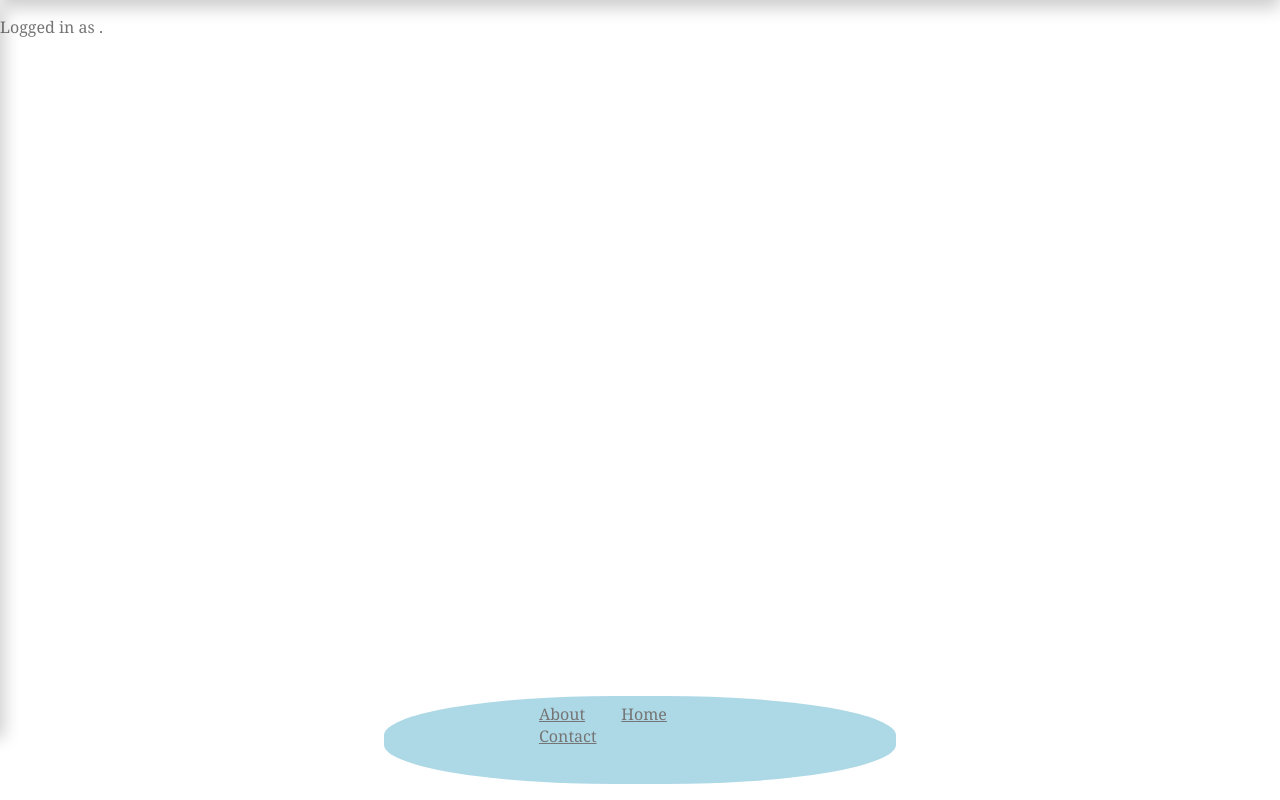
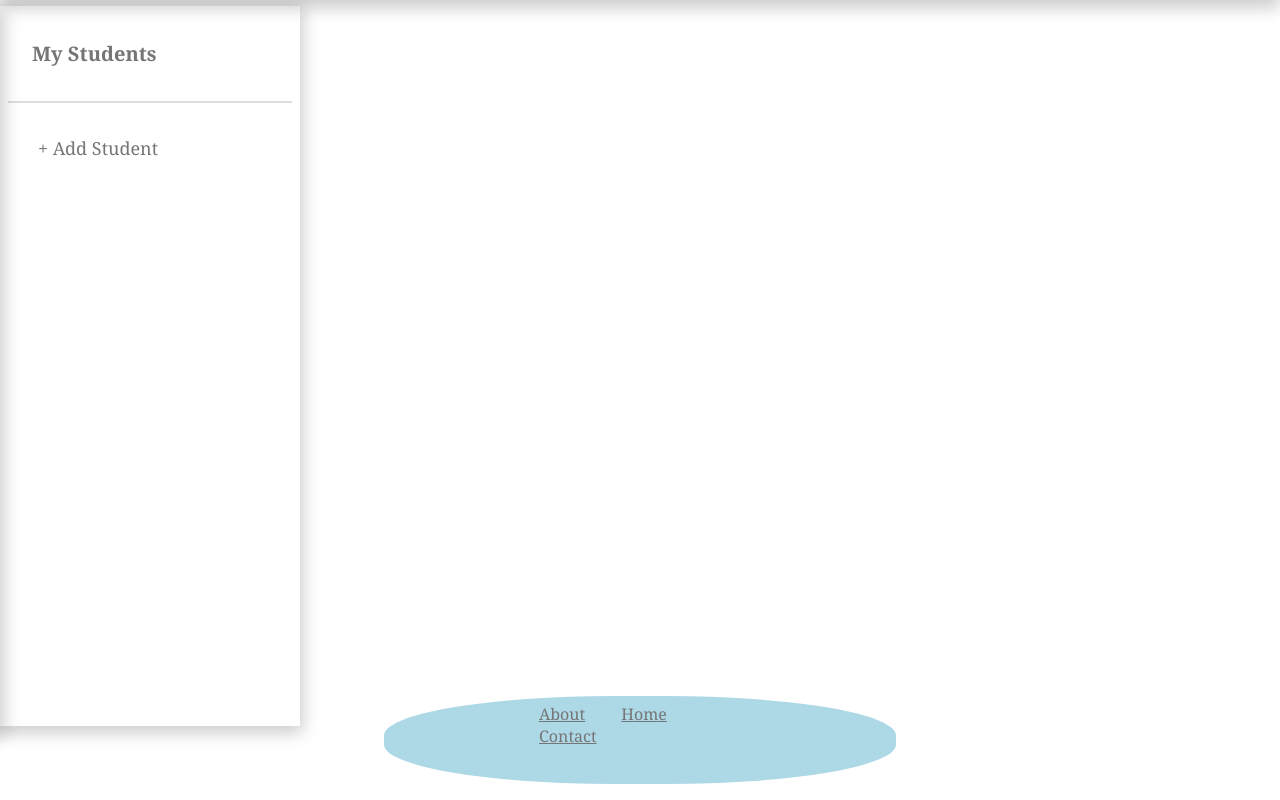
Before and after one commit to SteveMilesQuant/teacherCamp, a FastAPI app: page /students in a window 1280 px wide. Shown: the part 64-864 px from the top of the page. Run offline with FastAPI, Linux system fonts and the light colour scheme.

Commit message:
fixed most everything for students

```diff
--- a/main.py
+++ b/main.py
@@ -5,7 +5,7 @@ from fastapi.staticfiles import StaticFiles
 from fastapi.templating import Jinja2Templates
 from oauthlib.oauth2 import WebApplicationClient
 from user import User, load_all_roles, load_all_users_by_role
-from student import Student
+from student import StudentData, Student
 from program import Program, Level, GradeLevel
 from camp import Camp, load_camps_table
 from datetime import date
@@ -154,93 +154,44 @@ async def camps_get(request: Request):
     return templates.TemplateResponse("camps.html", template_args)
 
 
-async def students_get(request: Request, selected_id = None):
+@api_router.get("/students")
+async def get_students_page(request: Request):
     template_args = await build_base_html_args(request)
     student_names = {}
-    current_student = None
     if app.user is not None:
         app.user.load_students(db = app.db)
-        current_student = app.user.students.get(selected_id)
         for student_id, student in app.user.students.items():
             student_names[student_id] = student.name
     template_args['student_names'] = student_names
-    template_args['current_student'] = current_student
     return templates.TemplateResponse("students.html", template_args)
 
+@api_router.get("/students/{student_id}", response_model=StudentData)
+async def get_one_student(student_id: int):
+    return app.user.students.get(student_id)
 
-@api_router.get("/students")
-async def students_get_all(request: Request):
-    auth_response = check_auth(request=request, permission_url_path='/students')
-    if auth_response is not None:
-        return auth_response
-    return await students_get(request=request, selected_id=None)
+@api_router.put("/students/{student_id}", response_model = StudentData)
+async def put_update_student(student_id: int, updated_student: StudentData):
+    student = app.user.students.get(student_id).copy(update=updated_student.dict())
+    await student.update_basic(app.db)
+    app.user.students[student_id] = student
+    return student
 
-
-@api_router.get("/students/{student_id}")
-async def students_get_one(request: Request, student_id: int):
-    auth_response = check_auth(request=request, permission_url_path='/students')
-    if auth_response is not None:
-        return auth_response
-    return await students_get(request=request, selected_id=student_id)
-
-
-@api_router.post("/students")
-async def student_post_new(request: Request, student_name: str = Form(), student_birthdate: date = Form(), student_grade_level: int = Form()):
-    auth_response = check_auth(request=request, permission_url_path='/students')
-    if auth_response is not None:
-        return auth_response
-    app.user.load_students(db = app.db)
+@api_router.post("/students", response_model = StudentData)
+async def post_new_student(new_student_data: StudentData):
+    # TODO: there's got to be a slicker way to do this
     new_student = Student(
         db = app.db,
         id = None,
-        name = student_name,
-        birthdate = student_birthdate,
-        grade_level = GradeLevel(student_grade_level)
+        name = new_student_data.name,
+        birthdate = new_student_data.birthdate,
+        grade_level = new_student_data.grade_level
     )
-    app.user.add_student(db = app.db, student_id = new_student.id)
-    student_id = new_student.id
-    return await students_get(request=request, selected_id=student_id)
-
-
-@api_router.post("/students/{student_id}")
-async def student_post_update(request: Request, student_id: int):
-    auth_response = check_auth(request=request, permission_url_path='/students')
-    if auth_response is not None:
-        return auth_response
-    app.user.load_students(db = app.db)
-    student = app.user.students.get(student_id)
-    if student is not None:
-        form = await request.form()
-        student.update_basic(
-            db = app.db,
-            name = form.get('student_name'),
-            birthdate = form.get('student_birthdate'),
-            grade_level = form.get('student_grade_level')
-        )
-    return await students_get(request=request, selected_id=student_id)
-
-@api_router.put("/students/{student_id}")
-async def student_put_update(student_id: int, form: dict):
-    auth_response = check_auth(request=request, permission_url_path='/students')
-    if auth_response is not None:
-        return auth_response
-    app.user.load_students(db = app.db)
-    student = app.user.students.get(student_id)
-    print(form)
-    if student is not None:
-        student.update_basic(
-            db = app.db,
-            name = form.get('student_name'),
-            birthdate = form.get('student_birthdate'),
-            grade_level = form.get('student_grade_level')
-        )
-    return None
-
+    app.user.add_student(db = app.db, student = new_student)
+    return new_student
 
 @api_router.delete("/students/{student_id}")
-async def student_delete(request: Request, student_id: int):
-    if check_auth(request=request, permission_url_path='/students') is None:
-        app.user.remove_student(db = app.db, student_id = student_id)
+async def delete_student(student_id: int):
+    app.user.remove_student(db = app.db, student_id = student_id)
 
 
 @api_router.get("/teach")
--- a/programming_notes.txt
+++ b/programming_notes.txt
@@ -32,6 +32,7 @@ Resources:
 	https://realpython.com/flask-google-login/
 	https://github.com/encode/starlette/blob/master/starlette/requests.py
 	https://www.uvicorn.org/deployment/#running-with-https
+	https://fastapi.tiangolo.com/tutorial/body-updates/#partial-updates-with-patch
 
 
 Setup for running securely (dev only):
--- a/static/style.css
+++ b/static/style.css
@@ -183,6 +183,8 @@ footer {
 
 .pop-up { position: fixed; margin-left: 200px; z-index: 1; top: 128px; background-color: white; border: 2px solid #ddd; }
 .pop-up-item { margin: 32px; }
+.pop-up-subitem { margin-top: 16px; }
+.pop-up-text { width: 800px; border:  2px solid #ddd; }
 
 .form-item { margin-top: 16px; display: inline-block; }
 .form-input-text { width: 800px; }
--- a/templates/students.html
+++ b/templates/students.html
@@ -1,94 +1,163 @@
 {% extends 'base.html' %}
 
 {% block content %}
-  <span class='sidebar'>
+  <span class='sidebar' id='sidebar'>
     <div class='sidebar-title'><h1><a class='selectable' href='/students'>My Students</a></h1></div>
     <hr class='h-divider'></hr>
     {% for id, name in student_names.items() %}
-      <div class='sidebar-item menu-font'><a class='selectable' href="/students/{{id}}">{{name}}</a></div>
+      <div class='sidebar-item menu-font selectable' onclick='getStudent({{id}});' id='student-sidebar-{{id}}'>{{name}}</div>
     {% endfor %}
-    <div class='sidebar-item'><button class='selectable menu-font' onclick="unhideElem('student-form')">+ Add Student</button></div>
+    <div class='sidebar-item'><button class='selectable menu-font' onclick="unhide('new-student')">+ Add Student</button></div>
   </span>
-  {% if current_student is not none %}
-    <span class='content-body'>
-      <div class='content-item'><h1>Student Profile</h1></div>
+  <span class='content-body' id='content-body-1' hidden>
+    <div class='content-item'><h1>
+      <span>Student Profile</span>
+      <span><button class='selectable' id='student-edit' onclick='edit("student-name"); edit("student-birthdate"); edit("student-grade"); hide("student-edit"); unhide("student-submit"); unhide("student-cancel"); hide("student-delete");'>
+        <img class='small-button' src="{{ url_for('images', path='/pencil.png') }}" alt='Edit'/>
+      </button></span>
+      <span><button class='selectable' id='student-submit' onclick='putStudent(student_id); unhide("student-edit"); hide("student-submit"); hide("student-cancel"); unhide("student-delete");' hidden>
+        <img class='small-button' src="{{ url_for('images', path='/confirm.png') }}" alt='Submit'/>
+      </button></span>
+      <span><button class='selectable' id='student-cancel' onclick='getStudent(student_id); unhide("student-edit"); hide("student-submit"); hide("student-cancel"); unhide("student-delete");' hidden>
+        <img class='small-button' src="{{ url_for('images', path='/cancel.png') }}" alt='Cancel'/>
+      </button></span>
+    </h1></div>
     <hr class='content-item h-divider'></hr>
     <div class='content-item'>
-        <div id='student-name'>
-          <span><strong>Name:</strong> {{current_student.name}}</span>
-          <span><button class='selectable' onclick="swapHidden('student-name', 'edit-student-name')"><img class='small-button' src="{{ url_for('images', path='/pencil.png') }}" alt='Edit'/></button></span>
-        </div>
-        <div id='edit-student-name' hidden>
-          <form  method='post' action='/students/{{current_student.id}}'>
-            <label for='student_name'><strong>Name:</strong></label>
-            <input type='text' name='student_name' value="{{current_student.name}}">
-            <input type="image" class='small-button selectable' src="{{ url_for('images', path='/confirm.png') }}" border="0" alt="Submit" />
-            <input type="image" class='small-button selectable' src="{{ url_for('images', path='/cancel.png') }}" border="0" alt="Cancel" onclick="swapHidden('edit-student-name', 'student-name')" />
-          </form>
-        </div>
+      <span><strong>Name: </strong><span id='student-name'></span></span>
     </div>
     <div class='content-item'>
-        <div id='student-birthdate'>
-          <span><strong>Birthdate:</strong> {{current_student.birthdate.strftime("%m/%d/%Y")}}</span>
-          <span><button class='selectable' onclick="swapHidden('student-birthdate', 'edit-student-birthdate')"><img class='small-button' src="{{ url_for('images', path='/pencil.png') }}" alt='Edit'/></button></span>
-        </div>
-        <div id='edit-student-birthdate' hidden>
-          <form  method='post' action='/students/{{current_student.id}}'>
-            <label for='student_birthdate'><strong>Birthdate:</strong></label>
-            <input type='date' name='student_birthdate' value="{{current_student.birthdate}}">
-            <input type="image" class='small-button selectable' src="{{ url_for('images', path='/confirm.png') }}" border="0" alt="Submit" />
-            <input type="image" class='small-button selectable' src="{{ url_for('images', path='/cancel.png') }}" border="0" alt="Cancel" onclick="swapHidden('edit-student-birthdate', 'student-birthdate')" />
-          </form>
-        </div>
+      <span><strong>Birthdate: </strong><input type='date' id='student-birthdate'></span>
     </div>
     <div class='content-item'>
-        <div id='student-gradelevel'>
-          <span><strong>Current grade level:</strong> {{current_student.grade_level.html_display()}}</span>
-          <span><button class='selectable' onclick="swapHidden('student-gradelevel', 'edit-student-gradelevel')"><img class='small-button' src="{{ url_for('images', path='/pencil.png') }}" alt='Edit'/></button></span>
-        </div>
-        <div id='edit-student-gradelevel' hidden>
-          <form  method='post' action='/students/{{current_student.id}}'>
-            <label for='student_grade_level'><strong>Current grade level:</strong></label>
-            <select class='form-item' type='select' name='student_grade_level' required>
-              {% for grade in grade_levels %}
-                <option value="{{grade.value}}" {% if grade.value == current_student.grade_level.value %}selected{% endif %}>{{grade.html_display()}}</option>
+      <span>
+        <strong>Current grade level: </strong>
+        <select type='select' id='student-grade'>
+          <option value="0">K</option>
+          {% for grade in range(1,13) %}
+            <option value="{{grade}}">{{grade}}</option>
           {% endfor %}
         </select>
-            <input type="image" class='small-button selectable' src="{{ url_for('images', path='/confirm.png') }}" border="0" alt="Submit" />
-            <input type="image" class='small-button selectable' src="{{ url_for('images', path='/cancel.png') }}" border="0" alt="Cancel" onclick="swapHidden('edit-student-gradelevel', 'student-gradelevel')" />
-          </form>
+      </span>
     </div>
-      </div>
-      <div class='content-item'>
-        <button class='selectable' onclick="if (confirm('Are you sure you want to delete student &quot;{{current_student.name}}&quot;?')) { deleteResource('/students/{{current_student.id}}'); redirect('/students'); }">
+    <div class='content-item' id='student-delete'>
+      <button class='selectable' onclick="if (confirm('Are you sure you want to delete this student?')) { deleteStudent(student_id); }">
         <span><img class='small-button' src="{{ url_for('images', path='/cancel.png') }}" alt='Delete'/></span>
         <span><strong>Delete Student</strong></span>
       </button>
     </div>
   </span>
-    <div class="v-divider"></div>
-    <span class='content-body'>
+  <div class="v-divider" id='content-body-2' hidden></div>
+  <span class='content-body' id='content-body-3' hidden>
     <div class='content-item'><h1>Enrolled Camps</h1></div>
     <hr class='content-item h-divider'></hr>
   </span>
-  {% endif %}
-  <div class='pop-up' id='student-form' hidden>
+  <div class='pop-up' id='new-student' hidden>
     <div class='pop-up-item'>
       <h1>New Student</h1>
-      <form method='post' action='/students'>
-        <label class='form-item' for='student_name'><strong>Name:</strong></label><br>
-        <input class='form-item form-input-text' type='text' name='student_name' required><br>
-        <label class='form-item' for='student_birthdate'><strong>Birthdate:</strong></label><br>
-        <input class='form-item' type='date' name='student_birthdate' required><br>
-        <label class='form-item' for='student_grade_level'><strong>Current grade level:</strong></label><br>
-        <select class='form-item' type='select' name='student_grade_level' required>
-          {% for grade in grade_levels %}
-            <option value="{{grade.value}}" {% if grade.value == 6 %}selected{% endif %}>{{grade.html_display()}}</option>
+      <hr class='h-divider'></hr>
+    </div>
+    <div class='pop-up-item'>
+      <div class='pop-up-subitem'><strong >Name:</strong></div>
+      <div class='pop-up-subitem pop-up-text'contenteditable='true' id='new-student-name'></div>
+      <div class='pop-up-subitem'><strong>Birthdate:</strong></div>
+      <div class='pop-up-subitem'><input type='date' id='new-student-birthdate'></div>
+      <div class='pop-up-subitem'><strong>Current grade level:</strong></div>
+      <div class='pop-up-subitem'><select type='select' id='new-student-grade'>
+        <option value="0">K</option>
+        {% for grade in range(1,13) %}
+          <option value="{{grade}}" {% if grade == 6 %} selected {% endif %}>{{grade}}</option>
         {% endfor %}
-        </select><br>
-        <input class='form-item small-button selectable' type="image" src="{{ url_for('images', path='/confirm.png') }}" border="0" alt="Submit" />
-        <a class='form-item selectable' href='/students'><img class='small-button' src="{{ url_for('images', path='/cancel.png') }}" alt='Cancel'/></a>
-      </form>
+      </select></div>
+      <div class='pop-up-subitem'>
+        <span><button class='selectable' onclick='postStudent(); hide("new-student"); resetNewStudent();'>
+          <img class='small-button' src="{{ url_for('images', path='/confirm.png') }}" alt='Submit'/>
+        </button></span>
+        <span><button class='selectable' onclick='hide("new-student"); resetNewStudent();'>
+          <img class='small-button' src="{{ url_for('images', path='/cancel.png') }}" alt='Cancel'/>
+        </button></span>
+      </div>
     </div>
   </div>
 {% endblock %}
+
+{% block script %}
+  class Student {
+    constructor(id, name, birthdate, gradeLevel) {
+      this.id = id;
+      this.name = name;
+      this.birthdate = birthdate;
+      this.grade_level = gradeLevel;
+    }
+  }
+  student_id = null;
+
+  function displayStudent(student) {
+    unhide("content-body-1");
+    unhide("content-body-2");
+    unhide("content-body-3");
+
+    studentName = document.getElementById('student-name');
+    studentName.innerHTML = student.name;
+    studentName.contentEditable = false;
+
+    studentNameSidebar = document.getElementById('student-sidebar-' + student.id);
+    studentNameSidebar.innerHTML = student.name;
+
+    studentBirthdate = document.getElementById('student-birthdate');
+    studentBirthdate.value = student.birthdate;
+    studentBirthdate.readOnly = true;
+
+    studentGrade = document.getElementById('student-grade');
+    studentGrade.selectedIndex = student.grade_level;
+    studentGrade.disabled = true;
+  }
+
+  function resetNewStudent() {
+    document.getElementById('new-student-name').innerHTML = "";
+    document.getElementById('new-student-birthdate').value = "";
+    document.getElementById('new-student-grade').selectedIndex = 6;
+  }
+
+  function getStudent(id) {
+    student_id = id;
+    http.get('/students', id).then((student) => {displayStudent(student);});
+  }
+
+  function postStudent() {
+    studentName = document.getElementById('new-student-name').innerHTML;
+    studentBirthdate = document.getElementById('new-student-birthdate').value;
+    studentGrade = document.getElementById('new-student-grade').selectedIndex;
+    student = new Student(null, studentName, studentBirthdate, studentGrade);
+    if (studentName != "" && studentBirthdate != "") {
+      http.post('/students', student).then((returnedStudent) => {
+        // Add to sidebar
+        sidebar = document.getElementById('sidebar');
+        newDiv = document.createElement('div');
+        newDiv.classList.add('sidebar-item');
+        newDiv.classList.add('menu-font');
+        newDiv.classList.add('selectable');
+        newDiv.id = 'student-sidebar-' + returnedStudent.id;
+        newDiv.onclick = 'getStudent(' + returnedStudent.id + '); unhide("content-body-1"); unhide("content-body-2"); unhide("content-body-3");';
+        newDiv.innerHTML = returnedStudent.name;
+        sidebar.insertBefore(newDiv, sidebar.lastElementChild);
+
+        // Now display this student
+        displayStudent(returnedStudent);
+      });
+    }
+  }
+
+  function putStudent(id) {
+    studentName = document.getElementById('student-name').innerHTML;
+    studentBirthdate = document.getElementById('student-birthdate').value;
+    studentGrade = document.getElementById('student-grade').selectedIndex;
+    student = new Student(id, studentName, studentBirthdate, studentGrade);
+    http.put('/students', id, student).then((returnedStudent) => {displayStudent(returnedStudent);});
+  }
+
+  function deleteStudent(id) {
+    http.delete('/students', id);
+    http.redirect('/students');
+  }
+{% endblock %}
--- a/user.py
+++ b/user.py
@@ -262,11 +262,11 @@ class User(BaseModel):
         for student_id in self.students.keys():
             self.students[student_id] = Student(id=student_id, db=db)
 
-    def add_student(self, db: Any, student_id: int):
-        self.students[student_id] = None
+    def add_student(self, db: Any, student: Student):
+        self.students[student.id] = student
         insert_stmt = f'''
             INSERT INTO user_x_students (user_id, student_id)
-                VALUES ({self.id}, "{student_id}");
+                VALUES ({self.id}, "{student.id}");
         '''
         execute_write(db, insert_stmt)
 
```
Also changed, not shown: student.py (+9 -26 lines), templates/base.html (+71 -40 lines). Lines whose indentation alone changed are shown as unchanged.
